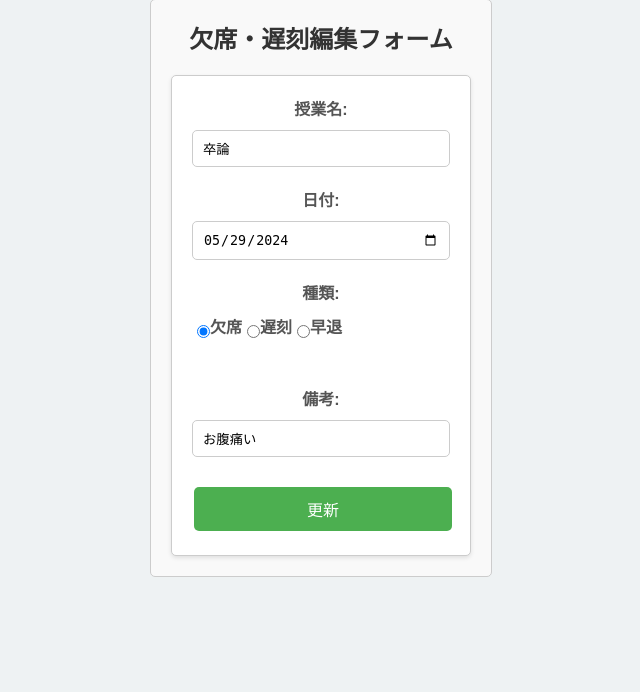
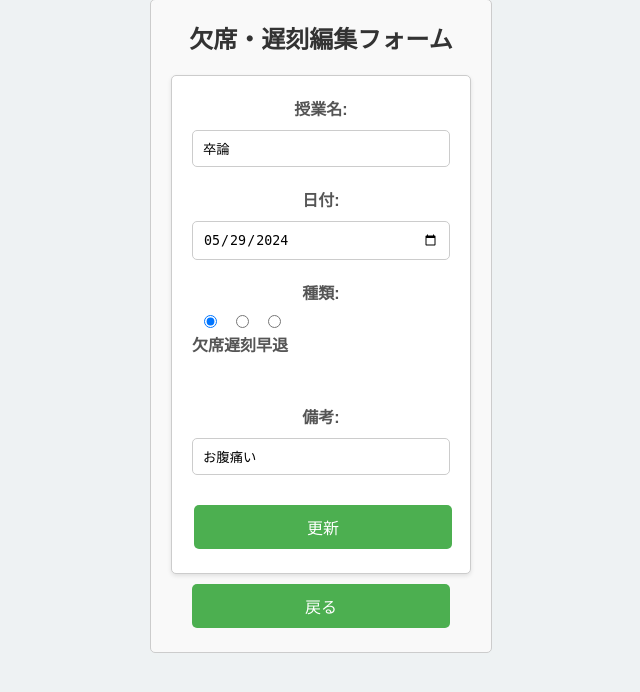
Before and after one commit to DogoShota/Attendance_app, a PHP site: page /edit_form.php?edit_id=71 in a window 1280 px wide. Shown: the part 51-743 px from the top of the page, without its empty margins (319-959 px from the left). Run offline with PHP 8.4, Linux system fonts and the light colour scheme; the visitor is signed in with stand-in values (Sample User, id 1); data comes from the database, SQL or seed files in the repository.

Commit message:
入力履歴一覧に戻るボタンを作成

```diff
--- a/edit_form.php
+++ b/edit_form.php
@@ -43,19 +43,26 @@ if (!isset($_SESSION['username'])) {
 
             <label for="status">種類:</label>
             <div class="radio-group">
-                <input type="radio" id="absent" name="status" value="欠席" <?php if ($row['status'] == '欠席') echo 'checked'; ?> required>
-                <label for="absent">欠席</label>
-                <input type="radio" id="tardy" name="status" value="遅刻" <?php if ($row['status'] == '遅刻') echo 'checked'; ?> required>
-                <label for="tardy">遅刻</label>
-                <input type="radio" id="leave_early" name="status" value="早退" <?php if ($row['status'] == '早退') echo 'checked'; ?> required>
-                <label for="leave_early">早退</label>
-            </div><br>
-
+                <div class="radio-item">
+                    <input type="radio" id="absent" name="status" value="欠席" <?php if ($row['status'] == '欠席') echo 'checked'; ?> required>
+                    <label for="absent">欠席</label>
+                </div>
+                <div class="radio-item">
+                    <input type="radio" id="tardy" name="status" value="遅刻" <?php if ($row['status'] == '遅刻') echo 'checked'; ?> required>
+                    <label for="tardy">遅刻</label>
+                </div>
+                <div class="radio-item">
+                    <input type="radio" id="early" name="status" value="早退" <?php if ($row['status'] == '早退') echo 'checked'; ?> required>
+                    <label for="early">早退</label>
+                </div>
+            </div>
+            <br>
             <label for="remarks">備考:</label>
             <input type="text" id="remarks" name="remarks" class="input-field" value="<?php echo htmlspecialchars($row['remarks']); ?>" required>
 
             <button type="submit" class="button">更新</button>
         </form>
+        <a href="history.php" class="button">戻る</a>
     </div>
 </body>
 </html>
```
